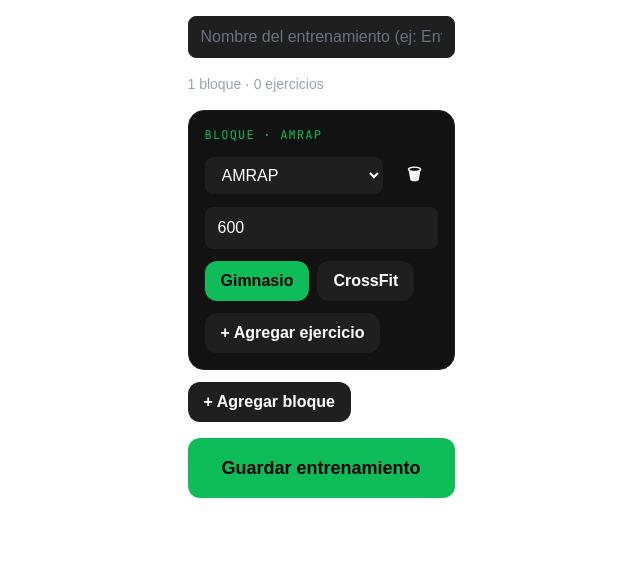
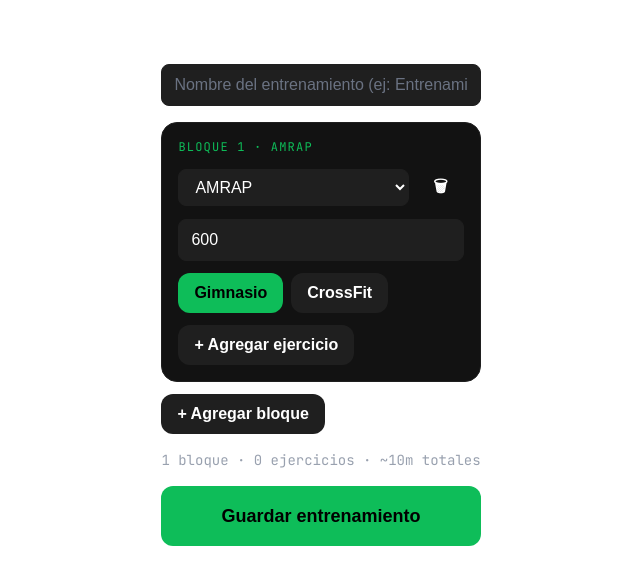
Before and after one commit to CamiloEscar/gymtimer-pro, a Next.js app: page /app/workouts/new in a window 1280 px wide. Shown: the top 584 px of the page, without its empty margins (319-959 px from the left). Built offline with nearby package versions, Linux system fonts and the light colour scheme.

Commit message:
feat: WorkoutBuilder shows a page header and a live build summary

```diff
--- a/src/components/workout/WorkoutBuilder.tsx
+++ b/src/components/workout/WorkoutBuilder.tsx
@@ -6,6 +6,7 @@
 import { LocalWorkoutRepository } from "@/lib/storage/LocalWorkoutRepository";
 import { validateWorkout, type ValidationError } from "@/lib/workout/validateWorkout";
 import { countBlocksAndExercises } from "@/lib/workout/countBlocksAndExercises";
+import { estimateWorkoutDurationSeconds, formatEstimateMinutes } from "@/lib/workout/estimateWorkoutDurationSeconds";
 import { Input } from "@/components/ui/Input";
 import { Button } from "@/components/ui/Button";
 import { BlockEditor } from "./BlockEditor";
@@ -52,19 +53,20 @@
     router.push("/app/workouts");
   }
 
+  const estimatedSeconds = estimateWorkoutDurationSeconds(workout);
+
   return (
     <div className="max-w-2xl mx-auto p-4 space-y-4">
+      <h1 className="text-2xl font-bold text-white font-industrial">
+        {initialWorkout ? "Editar rutina" : "Nueva rutina"}
+      </h1>
+
       <Input
         aria-label="Nombre del entrenamiento"
         value={workout.name}
         onChange={(e) => setWorkout({ ...workout, name: e.target.value })}
         placeholder="Nombre del entrenamiento (ej: Entrenamiento de Murph)"
       />
-
-      <p className="text-sm text-gray-400">
-        {counts.blocks} bloque{counts.blocks === 1 ? "" : "s"} · {counts.exercises} ejercicio
-        {counts.exercises === 1 ? "" : "s"}
-      </p>
 
       {generalErrors.length > 0 && (
         <ul className="text-danger-500 text-sm space-y-1">
@@ -75,10 +77,11 @@
       )}
 
       <div className="space-y-3">
-        {workout.blocks.map((block) => (
+        {workout.blocks.map((block, index) => (
           <BlockEditor
             key={block.id}
             block={block}
+            index={index + 1}
             errors={errors.filter((error) => error.blockId === block.id).map((error) => error.message)}
             onChange={(updated) =>
               setWorkout({
@@ -100,6 +103,12 @@
         </Button>
       </div>
 
+      <p className="text-sm text-gray-400 font-tactical">
+        {counts.blocks} bloque{counts.blocks === 1 ? "" : "s"} · {counts.exercises} ejercicio
+        {counts.exercises === 1 ? "" : "s"}
+        {estimatedSeconds > 0 && ` · ~${formatEstimateMinutes(estimatedSeconds)} totales`}
+      </p>
+
       <Button type="button" size="lg" onClick={handleSave} className="w-full">
         Guardar entrenamiento
       </Button>
```
Also changed, not shown: 1 other file (tests, documents, lock files or other folders).
